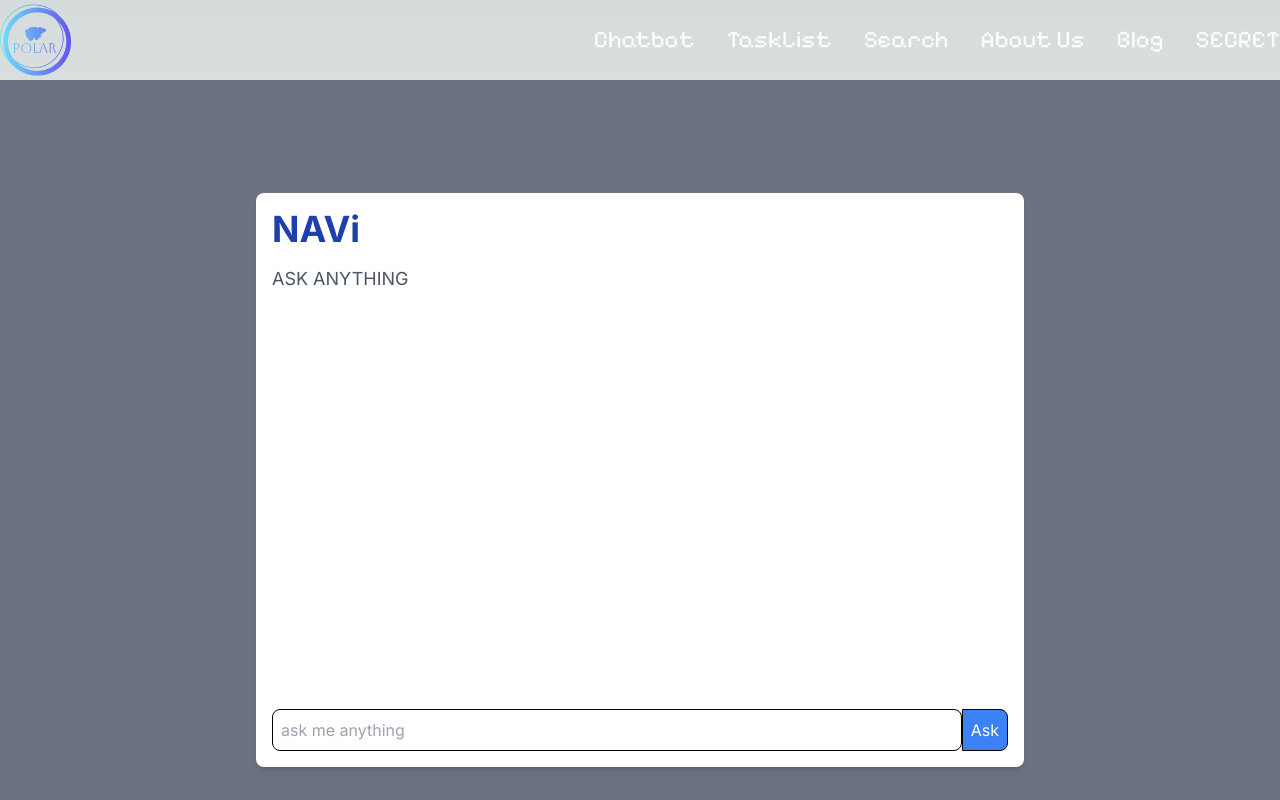
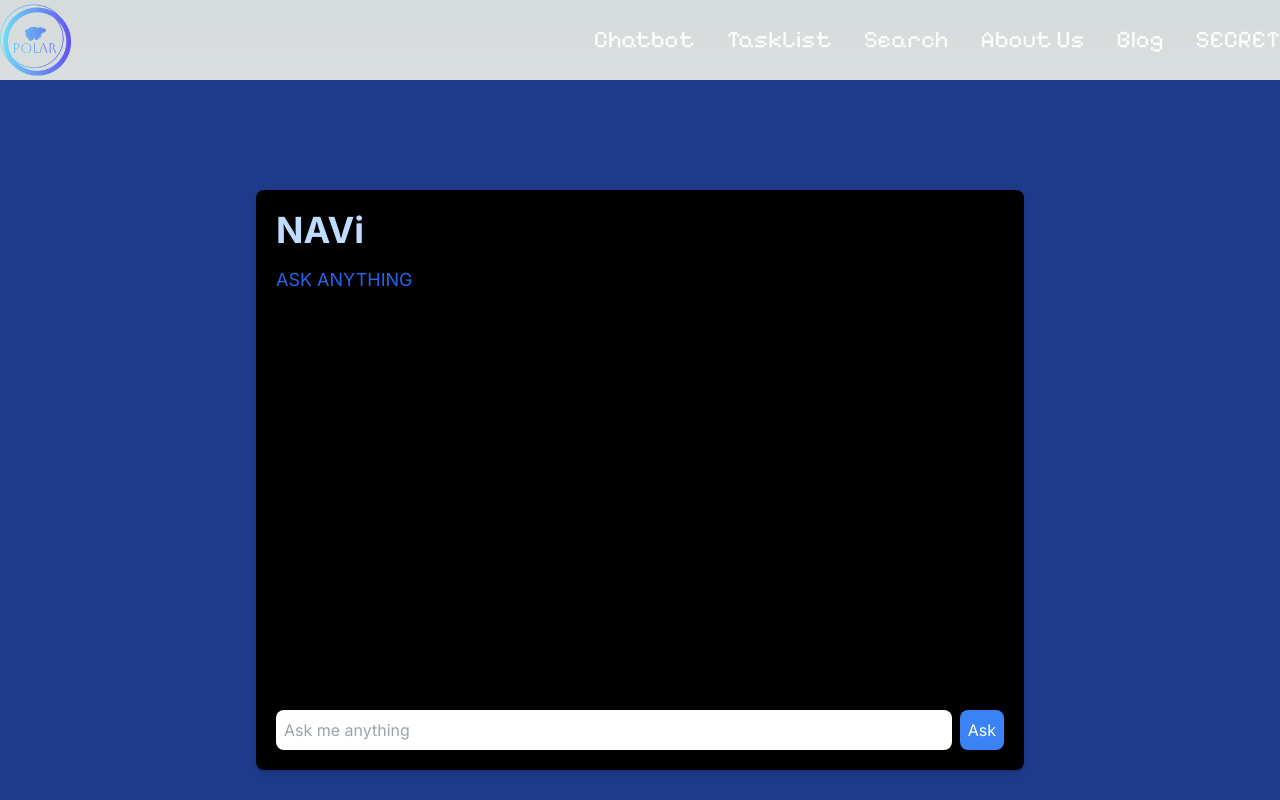
Before and after one commit to SHasan59/Polar, a Next.js app: page /chatbot in a window 1280 px wide. Shown: the top 800 px of the page. Built offline with nearby package versions, Linux system fonts and the light colour scheme.

Commit message:
cleaned up chatbot styling

```diff
--- a/src/app/components/chatbotmain.js
+++ b/src/app/components/chatbotmain.js
@@ -1,4 +1,4 @@
-//npm install i openai
+
 'use client';
 import { useState, useEffect } from 'react';
 import OpenAi from 'openai';
@@ -16,7 +16,6 @@ export default function ChatBot() {
   const handleUserInput = async () => {
     setIsLoading(true);
 
-    // Use the functional form of setChatHistory to correctly update the state
     setChatHistory((prevChat) => [
       ...prevChat,
       { role: 'user', content: userInput },
@@ -37,14 +36,14 @@ export default function ChatBot() {
   };
 
   return (
-    <div className="bg-gray-500 min-h-screen flex flex-col justify-center items-center">
-      <div className="w-full max-w-screen-md bg-white p-4 rounded-lg shadow-md">
+    <div className="bg-blue-900 min-h-screen flex flex-col justify-center items-center">
+      <div className="w-full max-w-screen-md bg-black p-5 rounded-lg shadow-md">
         <div className="mb-4">
-          <div className="text-4xl font-bold text-blue-800 mb-2">NAVi</div>
+          <div className="text-4xl font-bold text-blue-200 mb-2">NAVi</div>
         </div>
-        <p className="text-gray-600 text-lg">ASK ANYTHING</p>
+        <p className="text-blue-600 text-lg">ASK ANYTHING</p>
 
-        <div className="mb-4" style={{ height: '400px', overflow: 'auto' }}>
+        <div className="mb-4 overflow-auto" style={{ height: '400px' }}>
           {chatHistory.map((message, index) => (
             <div
               key={index}
@@ -73,23 +72,24 @@ export default function ChatBot() {
             </div>
           ))}
         </div>
-        <div className="flex">
+
+        <div className="flex gap-2">
           <input
             type="text"
-            placeholder="ask me anything"
+            placeholder="Ask me anything"
             value={userInput}
             onChange={(e) => setUserInput(e.target.value)}
-            className="flex-1 p-2 rounded-lg border border-black" // Add border style here
+            className="flex-1 p-2 rounded-lg  text-black"
           />
 
           {isLoading ? (
-            <div className="bg-blue-500 text-white p-2 rounded-r-lg animate-pulse">
+            <div className="bg-blue-500 text-white p-2 rounded-lg animate-pulse">
               Loading..
             </div>
           ) : (
             <button
               onClick={handleUserInput}
-              className="bg-blue-500 text-white p-2 rounded-r-lg border border-black hover:bg-blue-600" // Add border style here
+              className="bg-blue-500 text-white p-2 rounded-lg   hover:bg-blue-600"
             >
               Ask
             </button>
```
